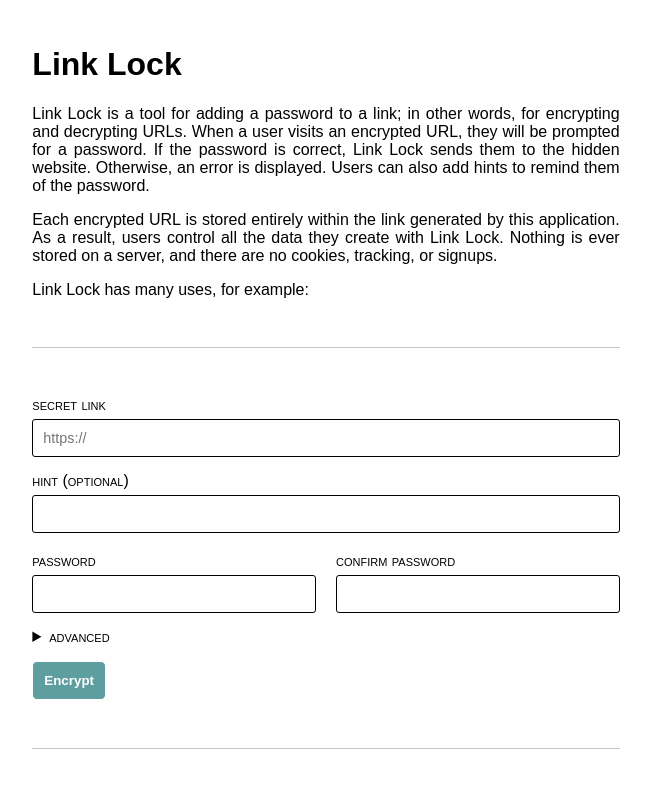
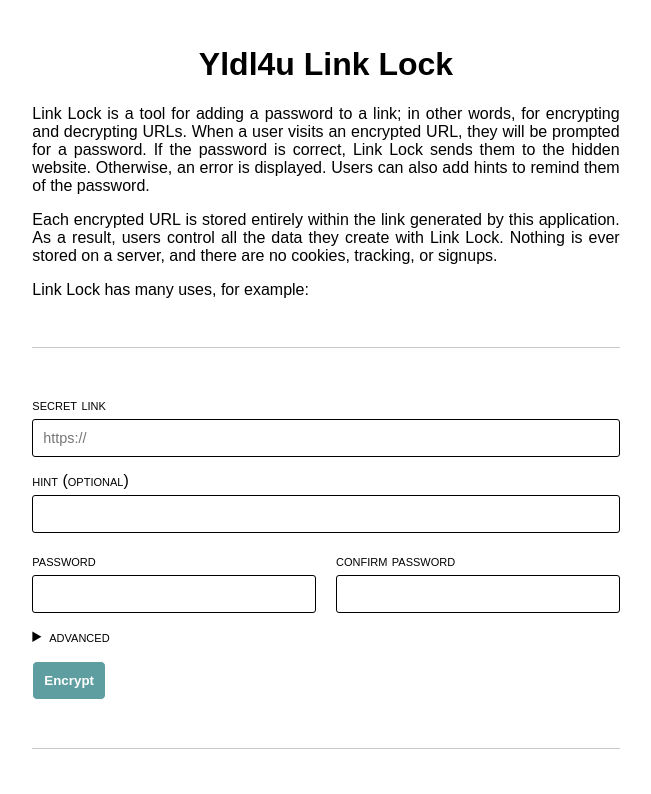
Before and after one commit to yldl4u/link, a plain HTML site: page create/index.html in a window 1280 px wide. Shown: the top 794 px of the page, without its empty margins (314-965 px from the left). Drawn offline with Linux system fonts and the light colour scheme.

Commit message:
Update index.html

```diff
--- a/create/index.html
+++ b/create/index.html
@@ -10,7 +10,7 @@
 
   <link rel="shortcut icon" type="image/x-icon" href="../favicon.ico">
 
-  <title>Link Lock - Password-protect links</title>
+  <title>Link Lock by Yldl4u- Password-protect links</title>
 
   <!-- Styles -->
   <link rel="stylesheet" href="../style.css" type="text/css" />
@@ -50,7 +50,7 @@
   </div>
 
   <!-- Project description -->
-  <h1>Link Lock</h1>
+  <h1><center>Yldl4u Link Lock</center></h1>
   <div>
     <p>Link Lock is a tool for adding a password to a link; in other words, for encrypting and decrypting URLs. When a user visits an encrypted URL, they will be prompted for a password. If the password is correct, Link Lock sends them to the hidden website. Otherwise, an error is displayed. Users can also add hints to remind them of the password.</p>
     <p>Each encrypted URL is stored entirely within the link generated by this application. As a result, users control all the data they create with Link Lock. Nothing is ever stored on a server, and there are no cookies, tracking, or signups.</p>
```
